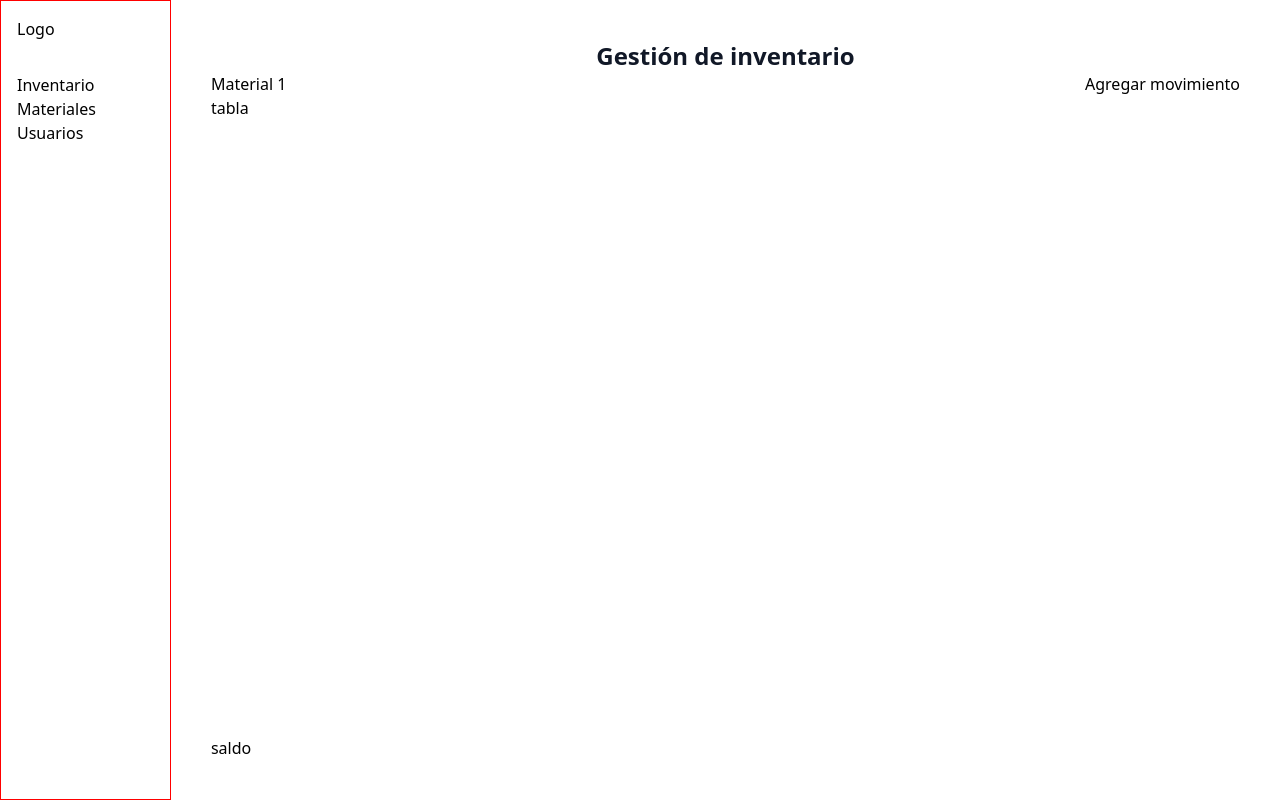
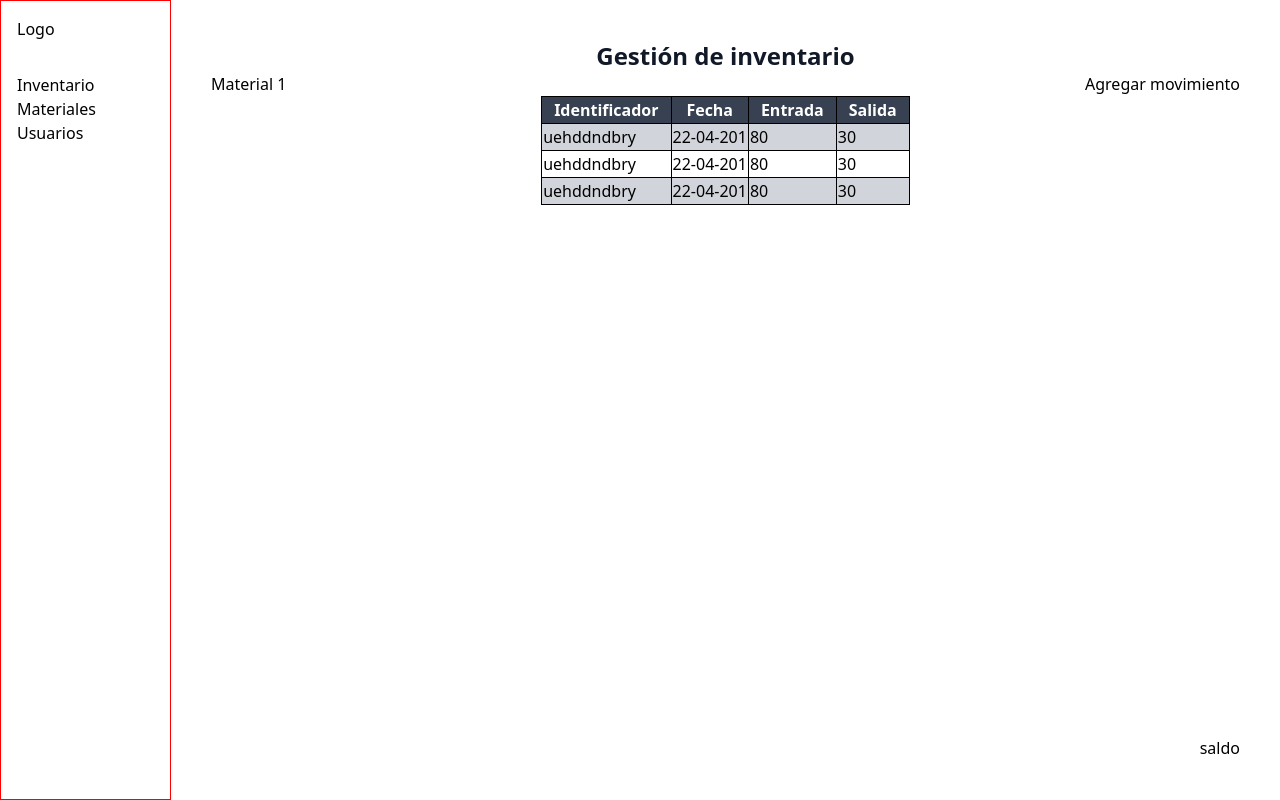
Before and after one commit to alcideszapata/gestion-inventario, a Next.js app: page / in a window 1280 px wide. Built offline with nearby package versions, Linux system fonts and the light colour scheme.

Commit message:
cambios en el globals

```diff
--- a/components/Navbar.tsx
+++ b/components/Navbar.tsx
@@ -1,10 +1,14 @@
-import React from 'react'
+import React, { useState } from 'react'
+import { MdMenu, MdMenuOpen } from 'react-icons/md';
 
 const Navbar = () => {
-
+    const [openSidebar, setOpenSidebar] = useState<boolean>(true);
     return (
-        <nav className='flex justify-between md:hidden'>
-            <div>icono</div>
+        <nav className='flex justify-between md:hidden px-2 items-center'>
+            <div className='text-xl'>
+                <button className='hover:text-gray-900' type='button' onClick={() =>{setOpenSidebar(!openSidebar)}}>{openSidebar ? <MdMenuOpen />: <MdMenu /> }
+                </button>
+            </div>
             <div>Nombre</div>
             <div>Logo</div>
         </nav>
--- a/package.json
+++ b/package.json
@@ -17,6 +17,7 @@
     "next": "13.4.0",
     "react": "18.2.0",
     "react-dom": "18.2.0",
+    "react-icons": "^4.8.0",
     "typescript": "5.0.4"
   },
   "devDependencies": {
--- a/pages/index.tsx
+++ b/pages/index.tsx
@@ -12,16 +12,66 @@ export default function Home() {
           <meta name="viewport" content="width=device-width, initial-scale=1" />
           <link rel="icon" href="/favicon.ico" />
         </Head>
-        <div className='flex flex-col p-10 w-full h-full'>
+        <div className='hidden md:flex flex-col p-10 w-full h-full'>
           <div className='flex w-full justify-center'>
-            <h1 className='h1'>Gestión de inventario</h1>
+            <h1 >Gestión de inventario</h1>
           </div>
           <div className='flex justify-between'>
             <div>Material 1</div>
             <div>Agregar movimiento</div>
           </div>
-          <div className='h-full w-full'>tabla</div>
-          <div>saldo</div>
+          <div className='flex h-full w-full justify-center'>
+            <table>
+              <thead>
+                <tr>
+                  <th>Identificador</th>
+                  <th>Fecha</th>
+                  <th>Entrada</th>
+                  <th>Salida</th>
+                </tr>
+              </thead>
+              <tbody>
+                <tr>
+                  <td>uehddndbry</td>
+                  <td>22-04-201</td>
+                  <td>80</td>
+                  <td>30</td>
+                </tr>
+                <tr>
+                  <td>uehddndbry</td>
+                  <td>22-04-201</td>
+                  <td>80</td>
+                  <td>30</td>
+                </tr>
+                <tr>
+                  <td>uehddndbry</td>
+                  <td>22-04-201</td>
+                  <td>80</td>
+                  <td>30</td>
+                </tr>
+              </tbody>
+            </table>
+
+            </div>
+          <div className='flex justify-end'>saldo</div>
+        </div>
+        <div className='flex flex-col p-4 h-full w-full md:hidden'>
+          <div className='flex w-full justify-center'>
+            <h1 >Gestión de inventario</h1>
+          </div>
+          <div className='flex justify-end'>
+            <div>Material 1</div>
+            <div>Agregar movimiento</div>
+          </div>
+          <div className='grid grid-cols-2 h-full'>
+            <div>Card Entrada</div>
+            <div>Card Salida</div>
+            <div>Card Entrada</div>
+            <div>Card Salida</div>
+            <div>Card Entrada</div>
+            <div>Card Salida</div>
+          </div>
+          <div className='flex justify-end'>saldo</div>
         </div>
       </>
     </Layout>
--- a/styles/globals.css
+++ b/styles/globals.css
@@ -6,6 +6,22 @@
     border: 1px solid red;
 }
 
-.h1 {
+h1 {
     @apply text-2xl font-bold text-gray-900;
 }
+
+table{
+    display: block;
+}
+
+th, td {
+    @apply border border-black;
+}
+
+th {
+    @apply bg-gray-700 px-3 text-white;
+  }
+
+  tr:nth-child(odd) {
+    @apply bg-gray-300;
+  }
```
Also changed, not shown: 1 other file (tests, documents, lock files or other folders).
